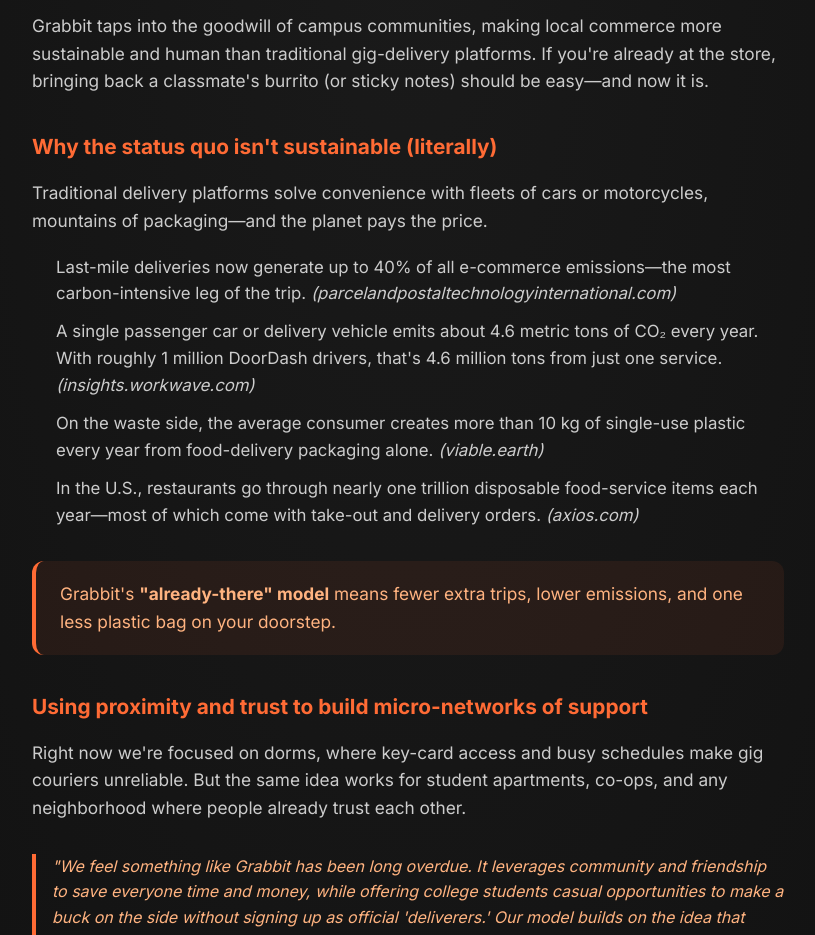
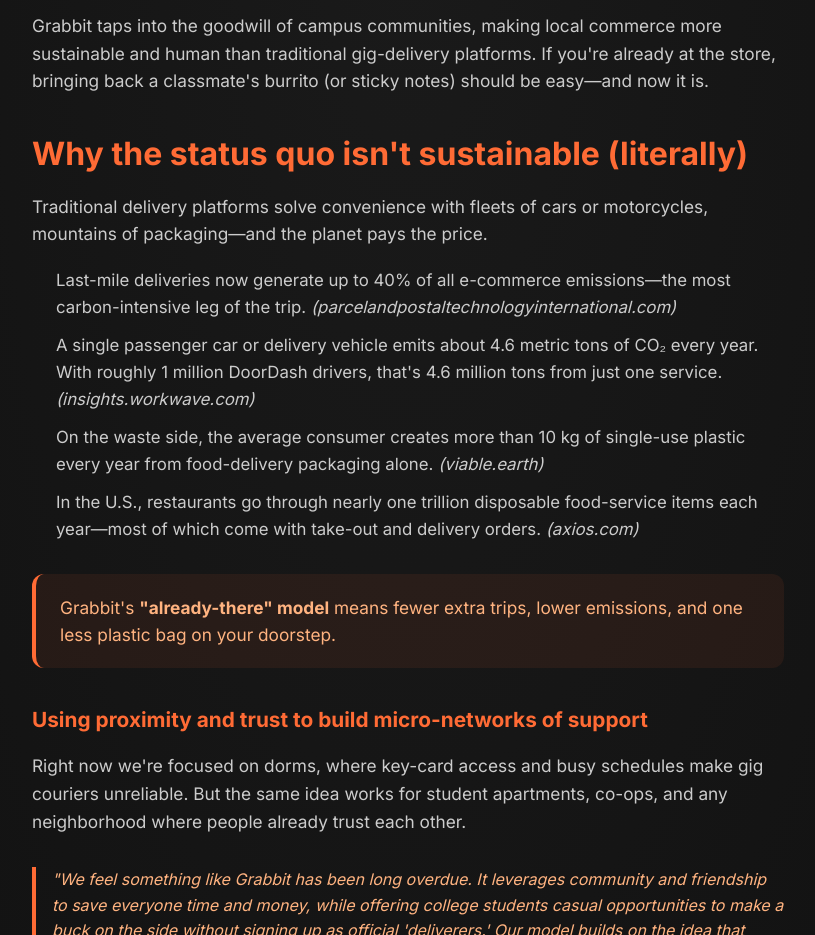
Before and after one commit to shamit05/grabbit-website, a Next.js app: page /blogs/introducing-grabbit in a window 1280 px wide. Shown: the part 1840-2775 px from the top of the page, without its empty margins (232-1047 px from the left). Built offline with nearby package versions, Linux system fonts and the light colour scheme.

Commit message:
Update page.tsx

```diff
--- a/app/blogs/introducing-grabbit/page.tsx
+++ b/app/blogs/introducing-grabbit/page.tsx
@@ -63,7 +63,7 @@
               Grabbit taps into the goodwill of campus communities, making local commerce more sustainable and human than traditional gig-delivery platforms. If you're already at the store, bringing back a classmate's burrito (or sticky notes) should be easy—and now it is.
             </p>
 
-            <h3>Why the status quo isn't sustainable (literally)</h3>
+            <h2>Why the status quo isn't sustainable (literally)</h2>
             <p>
               Traditional delivery platforms solve convenience with fleets of cars or motorcycles, mountains of packaging—and the planet pays the price.
             </p>
```
